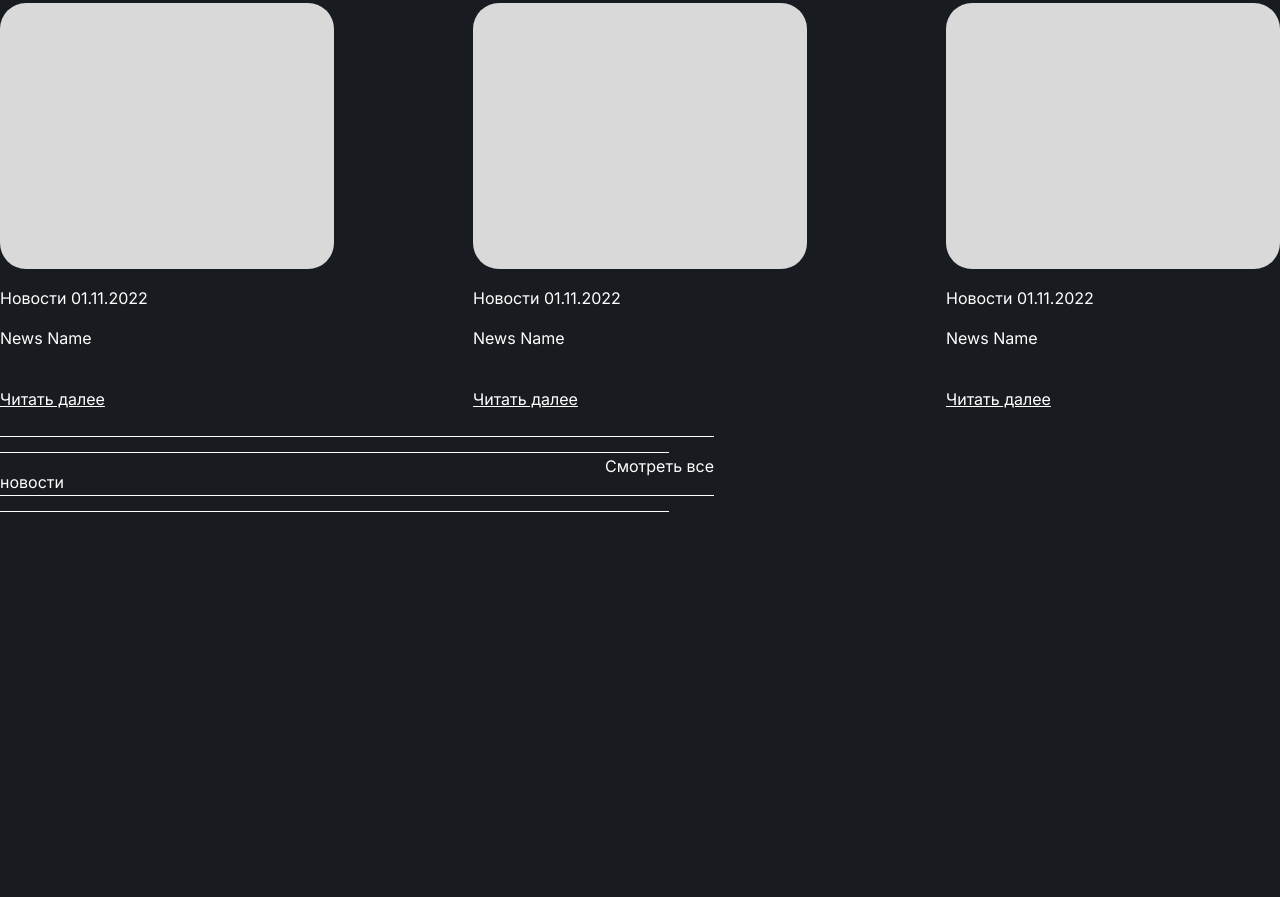
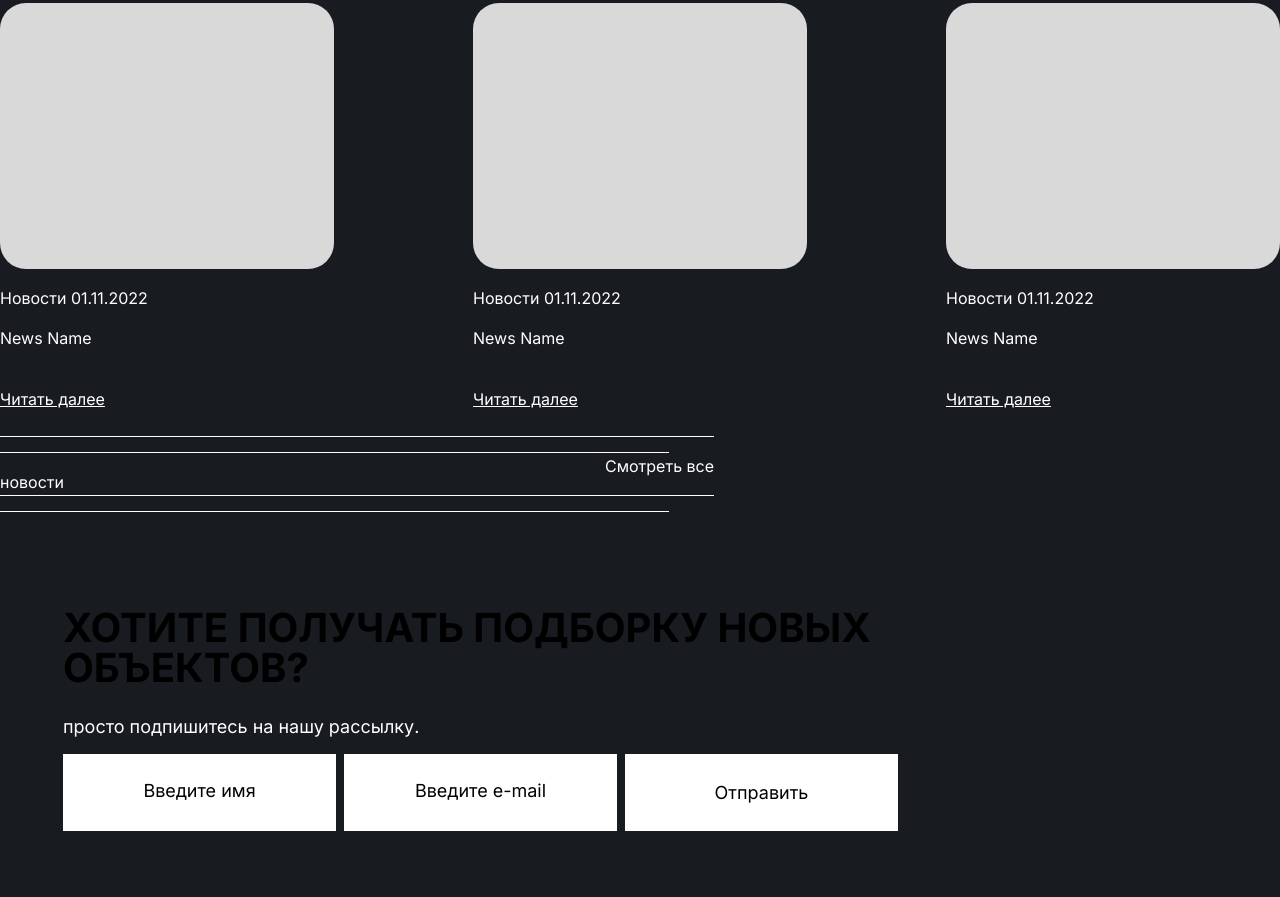
Before and after one commit to genjy1/fatum, a plain HTML site: page index.html in a window 1280 px wide. Shown: the part 8502-9399 px from the top of the page. Before the commit the page ends 9028 px from the top, so only its background shows below. Drawn offline with Linux system fonts and the light colour scheme.

Commit message:
feat:added subscription section

```diff
--- a/css/style.css
+++ b/css/style.css
@@ -945,3 +945,19 @@ input[type='submit']{
     color: #FFFFFF;
     text-decoration: underline;
 }
+
+.distribution{
+    margin-bottom: 70px;
+}
+
+.distribution-heading{
+    max-width: 814px;
+}
+
+.distribution-description{
+    max-width: 361px;
+}
+
+.distribution-inputs{
+    flex-wrap: nowrap;
+}
--- a/index.html
+++ b/index.html
@@ -756,5 +756,19 @@
         </div>
         <a href="#" class="news-seAllNews link">Смотреть все новости</a>
     </div>
+    <div class="distribution content">
+        <div class="stock__wrapper">
+            <h2 class="invest-heading distribution-heading" >ХОТИТЕ ПОЛУЧАТЬ ПОДБОРКУ НОВЫХ
+                ОБЪЕКТОВ?
+                </h2>
+                <p class="stock-description distribution-description">просто подпишитесь на нашу рассылку.</p>
+            <div class="stock__inputs-wrapper distribution-inputs">
+                <input type="text" class="stock-name stock-input" placeholder="Введите имя">
+                <input type="text" class="stock-number stock-input" placeholder="Введите e-mail">
+                <input type="submit" class="stock-submit stock-input" placeholder="Подписаться" value="Отправить">
+            </div>
+        </div>
+    </div>
+    <footer class="footer "></footer>
 </body>
 </html>
```
